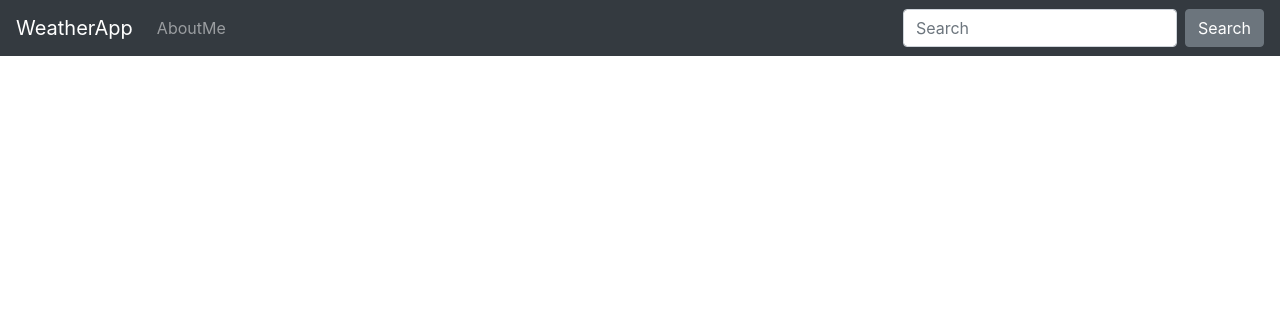
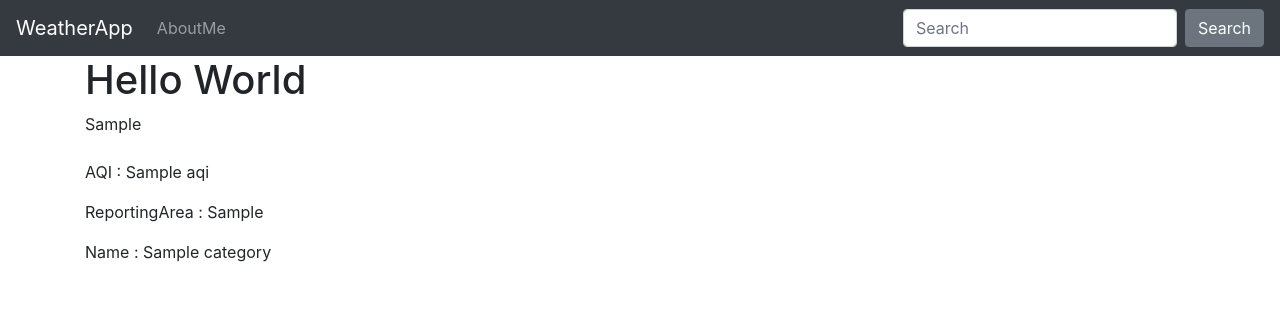
Before and after one commit to zorganTahmasebi/djangoWeather, a Django app: template lookup/templates/home.html in a window 1280 px wide. Shown: the top 316 px of the page. Run offline with Django 3.2, Linux system fonts and the light colour scheme; the template is opened without the code that fills it: most values are stand-ins (such as "Sample title", 1, 10 or a date in 2020); some libraries are stand-ins or nearby versions.

Commit message:
set apiair and get response

```diff
--- a/lookup/templates/home.html
+++ b/lookup/templates/home.html
@@ -12,7 +12,12 @@
     <body>
 
         {% block content %}
+        <h1>Hello World</h1>
 
+        {{ api.0 }}<br><br>
+        <p>AQI : {{api.0.AQI}}</p>
+        <p>ReportingArea : {{api.0.ReportingArea}}</p>
+        <p>Name : {{api.0.Category.Name}}</p>
         {% endblock %}
     </body>
 
```
Also changed, not shown: lookup/views.py (+12 -1 lines).
